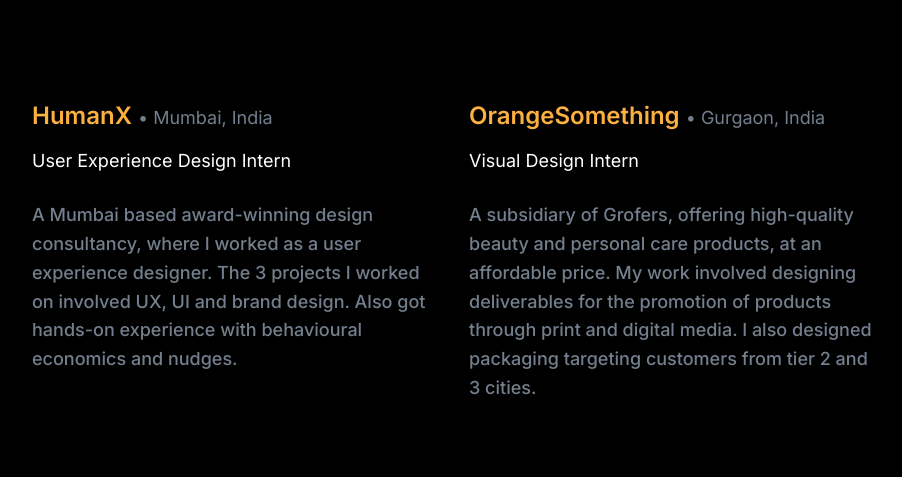
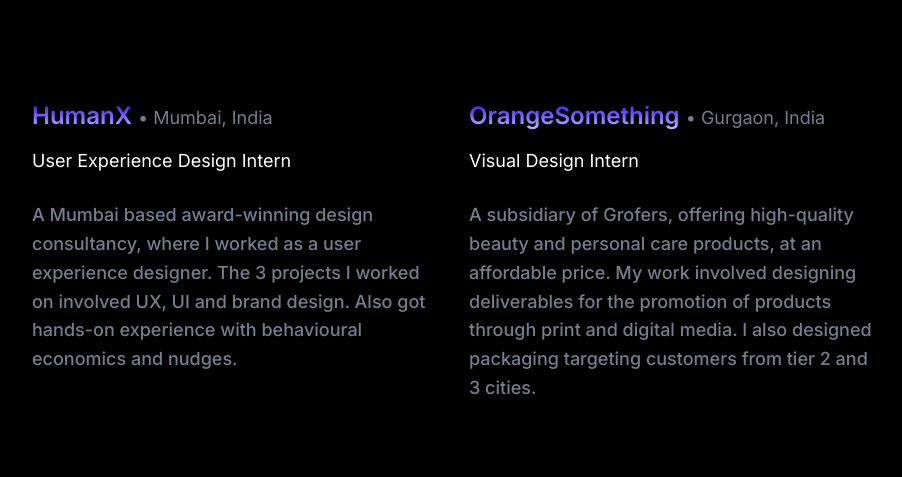
Before and after one commit to arnavchand/portfolioV2, a plain HTML site: page about.html in a window 1280 px wide. Shown: the part 1911-2388 px from the top of the page, without its empty margins (183-1085 px from the left). Drawn offline with nearby package versions, Linux system fonts and the light colour scheme.

Commit message:
Add files via upload

```diff
--- a/about.html
+++ b/about.html
@@ -89,12 +89,12 @@
       <div class="project-block">
         <div class="row project-block-para">
           <div class="col-lg-6 col-md-6 col-sm-6 col-12">
-            <p class="intern-company"><a href="https://humanx.io/" style="color: #FBB040; text-decoration: none;">HumanX</a> <span class="intern-location">• Mumbai, India</span></p>
+            <p class="intern-company"><a href="https://humanx.io/" style="background: -webkit-linear-gradient(#3300FF, #C6B8FF); -webkit-background-clip: text; -webkit-text-fill-color: transparent; text-decoration: none;">HumanX</a> <span class="intern-location">• Mumbai, India</span></p>
             <p class="intern-position">User Experience Design Intern</p>
             <p class="intern-description">A Mumbai based award-winning design consultancy, where I worked as a user experience designer. The 3 projects I worked on involved UX, UI and brand design. Also got hands-on experience with behavioural economics and nudges. </p>
           </div>
           <div class="col-lg-6 col-md-6 col-sm-6 col-12">
-            <p class="intern-company"><a href="https://angel.co/company/orange-something-1" style="color: #FBB040; text-decoration: none;">OrangeSomething</a> <span class="intern-location">• Gurgaon, India</span></p>
+            <p class="intern-company"><a href="https://angel.co/company/orange-something-1"style="background: -webkit-linear-gradient(#3300FF, #C6B8FF); -webkit-background-clip: text; -webkit-text-fill-color: transparent; text-decoration: none;">OrangeSomething</a> <span class="intern-location">• Gurgaon, India</span></p>
             <p class="intern-position">Visual Design Intern</p>
             <p class="intern-description">A subsidiary of Grofers, offering high-quality beauty and personal care products, at an affordable price. My work involved designing deliverables for the promotion of products through print and digital media. I also designed packaging targeting customers from tier 2 and 3 cities.</p>
           </div>
```
